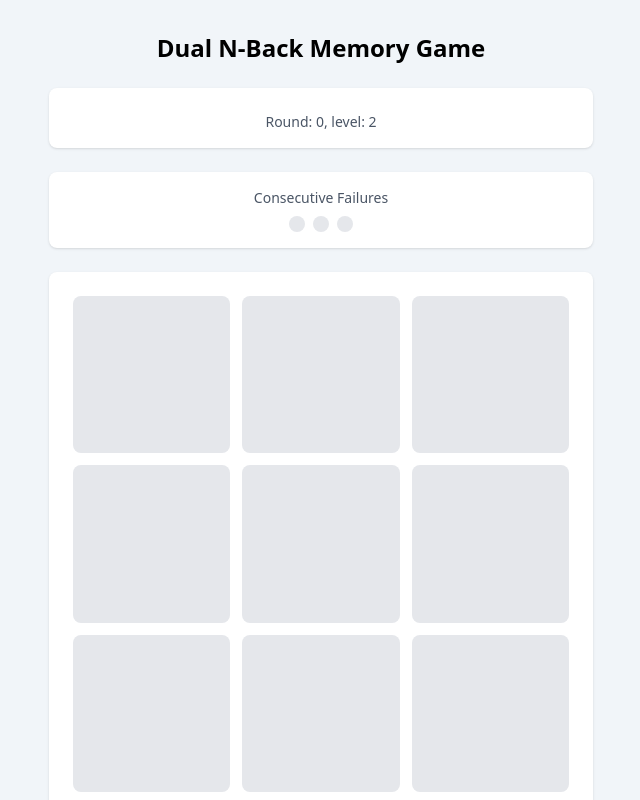
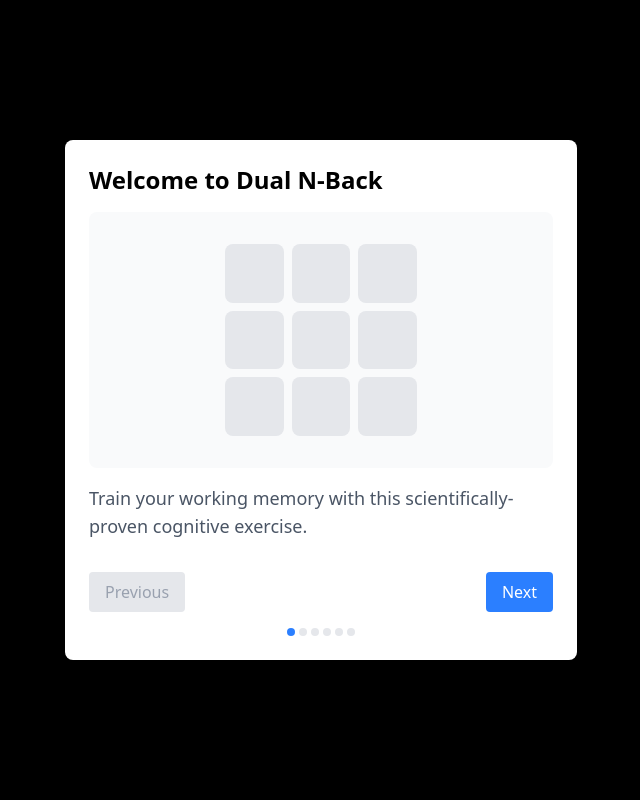
Before and after one commit to kamisch/dual-n-back, a React (Vite) app in the folder client/: page / in a window 1280 px wide. Shown: the top 800 px of the page, without its empty margins (319-959 px from the left). Built offline with nearby package versions, Linux system fonts and the light colour scheme.

Commit message:
added onboarding

```diff
--- a/client/src/components/NBack.jsx
+++ b/client/src/components/NBack.jsx
@@ -1,5 +1,6 @@
 import React, { useState, useEffect, useCallback } from "react";
 import ProgressDisplay from "./ProgressDisplay";
+import OnboardingTutorial from "./OnboardingTutorial";
 import { StimuliGenerator } from "../utils/StimuliGenerator";
 import { LEVEL_REQUIREMENTS } from '../constants/levelRequirements';
 
@@ -9,7 +10,7 @@ const NBackGame = () => {
   const [activeSound, setActiveSound] = useState(null);
   const [score, setScore] = useState({ position: 0, sound: 0 });
   const [currentRound, setCurrentRound] = useState(0);
-  const [nBack, setNBack] = useState(2); // Start at n=1
+  const [nBack, setNBack] = useState(1); // Start at n=1
   const [timeLeft, setTimeLeft] = useState(1);
   const [consecutiveFailures, setConsecutiveFailures] = useState(0);
   const [showProgressModal, setShowProgressModal] = useState(false);
@@ -20,7 +21,18 @@ const NBackGame = () => {
     sound: false,
     checked: false, // Flag to track if we've checked this round's matches
   });
-
+  const [currentRoundClicks, setCurrentRoundClicks] = useState({
+    position: false,
+    sound: false,
+  });
+  const [showOnboarding, setShowOnboarding] = useState(() => {
+    // Check if user has seen onboarding before
+    return !localStorage.getItem('hasSeenOnboarding');
+  });
+  const handleOnboardingComplete = () => {
+    setShowOnboarding(false);
+    localStorage.setItem('hasSeenOnboarding', 'true');
+  };
   const [stats, setStats] = useState({
     position: {
       correct: 0,
@@ -108,13 +120,6 @@ const NBackGame = () => {
       handleGameEnd(true);
     }
   };
-
-  const generateStimuli = () => {
-    const position = Math.floor(Math.random() * 9);
-    const sound = LETTERS[Math.floor(Math.random() * LETTERS.length)];
-    return { position, sound };
-  };
-
   const playSound = (letter) => {
     const utterance = new SpeechSynthesisUtterance(letter.toLowerCase());
     utterance.rate = 1;
@@ -130,7 +135,6 @@ const NBackGame = () => {
       return newFailures;
     });
   };
-
   const handleSuccess = () => {
     setConsecutiveFailures(0); // Reset consecutive failures on success
   };
@@ -168,6 +172,7 @@ const NBackGame = () => {
     setCurrentRound((prev) => prev + 1);
     setTimeLeft(1);
     playSound(newStimuli.sound);
+    setCurrentRoundClicks({ position: false, sound: false });
   }, [stimuliGenerator, currentRound, nBack, currentMatches, handleFailure]);
 
   const resetGameState = () => {
@@ -197,33 +202,50 @@ const NBackGame = () => {
   const handleMatch = (type) => {
     if (currentRound < nBack || !stimuliGenerator) return;
 
-    // Allow for both position and sound matches
-    if (type === "both") {
-      const positionIsMatch = currentMatches.position;
-      const soundIsMatch = currentMatches.sound;
+    const isMatch = currentMatches[type];
 
-      if (positionIsMatch && soundIsMatch) {
-        // Handle successful dual match
-        updateStats("position", true);
-        updateStats("sound", true);
+    // Mark this type as clicked for current round
+    setCurrentRoundClicks(prev => ({
+      ...prev,
+      [type]: true
+    }));
+
+    // Check if both buttons have been clicked
+    const otherType = type === 'position' ? 'sound' : 'position';
+    const bothClicked = currentRoundClicks[otherType];
+
+    if (bothClicked) {
+      // Handle as a dual match attempt
+      const bothMatch = currentMatches.position && currentMatches.sound;
+      if (bothMatch) {
+        // Success - both were actual matches
+        updateStats('position', true);
+        updateStats('sound', true);
         handleSuccess();
         checkProgression();
       } else {
-        handleFailure(); // Wrong dual match guess
+        // Failure - user thought both matched but they didn't
+        handleFailure();
       }
-      return;
-    }
-
+      // Reset clicks for next round
+      setCurrentRoundClicks({ position: false, sound: false });
+    } else {
       // Single match handling
-    const isMatch = currentMatches[type];
       updateStats(type, isMatch);
-
       if (isMatch) {
         handleSuccess();
         checkProgression();
       } else {
         handleFailure();
       }
+    }
+
+    // Mark this type of match as checked
+    setCurrentMatches(prev => ({
+      ...prev,
+      [type]: false,
+      checked: true,
+    }));
   };
 
   const updateStats = (type, isMatch) => {
@@ -273,6 +295,10 @@ const NBackGame = () => {
 
   return (
     <div className="min-h-screen bg-slate-100 flex flex-col items-center py-8">
+       <OnboardingTutorial
+        isOpen={showOnboarding}
+        onClose={handleOnboardingComplete}
+      />
       <ProgressDisplay
         isOpen={showProgressModal}
         stats={stats}
@@ -287,27 +313,6 @@ const NBackGame = () => {
         <h1 className="text-2xl font-bold text-center mb-6">
           Dual N-Back Memory Game
         </h1>
-
-        {/* Current Letter */}
-        <div className="bg-white p-4 rounded-lg shadow text-center mb-6">
-          <p className="text-sm text-gray-600 mt-2">
-            Round: {currentRound}, level: {nBack}
-          </p>
-        </div>
-        {/* Failures Counter */}
-        <div className="bg-white p-4 rounded-lg shadow text-center mb-6">
-          <p className="text-sm text-gray-600">Consecutive Failures</p>
-          <div className="flex justify-center gap-2 mt-2">
-            {[...Array(MAX_FAILURES)].map((_, index) => (
-              <div
-                key={index}
-                className={`w-4 h-4 rounded-full ${
-                  index < consecutiveFailures ? "bg-red-500" : "bg-gray-200"
-                }`}
-              />
-            ))}
-          </div>
-        </div>
 
         {/* Game Grid */}
         <div className="bg-white p-6 rounded-lg shadow mb-6">
@@ -329,6 +334,28 @@ const NBackGame = () => {
             ))}
           </div>
         </div>
+        <div className="flex justify-between mb-4 px-2">
+          <p className="text-sm text-gray-600">
+            Round: {currentRound}
+          </p>
+          <div className="text-center">
+          <p className="text-xs text-gray-600">Consecutive Failures</p>
+          <div className="flex justify-center gap-2 mt-2">
+            {[...Array(MAX_FAILURES)].map((_, index) => (
+              <div
+                key={index}
+                className={`w-4 h-4 rounded-full ${
+                  index < consecutiveFailures ? "bg-red-500" : "bg-gray-200"
+                }`}
+              />
+            ))}
+          </div>
+        </div>
+          <p className="text-sm text-gray-600">
+          Level: {nBack}
+
+          </p>
+         </div>
 
         {/* Game Controls */}
         <div className="space-y-4">
@@ -347,28 +374,25 @@ const NBackGame = () => {
                   ? "Try Again"
                   : "Start Game"}
               </button>
+
             </div>
+
           ) : (
-            <div className="grid grid-cols-3 gap-3">
+            <div className="grid grid-cols-2 gap-3">
               <button
                 onClick={() => handleMatch("position")}
-                className="py-3 bg-blue-500 hover:bg-blue-600 text-white rounded-lg shadow transition-colors"
+                className="py-3 bg-gray-500 hover:bg-blue-600 text-white rounded-lg shadow transition-colors"
               >
                 Position Match
               </button>
               <button
-                onClick={() => handleMatch("both")}
-                className="py-3 bg-green-500 hover:bg-green-600 text-white rounded-lg shadow transition-colors"
-              >
-                Both Match
-              </button>
-              <button
                 onClick={() => handleMatch("sound")}
-                className="py-3 bg-purple-500 hover:bg-purple-600 text-white rounded-lg shadow transition-colors"
+                className="py-3 bg-gray-500 hover:bg-purple-600 text-white rounded-lg shadow transition-colors"
               >
                 Sound Match
               </button>
             </div>
+
           )}
         </div>
       </div>
--- /dev/null
+++ b/client/src/components/OnboardingTutorial.jsx
@@ -0,0 +1,229 @@
+import React, { useState } from 'react';
+
+const OnboardingTutorial = ({ isOpen, onClose }) => {
+  const [currentStep, setCurrentStep] = useState(0);
+
+  const renderVisualExample = (step) => {
+    switch (step) {
+      case 0: // Welcome
+        return (
+          <div className="grid grid-cols-3 gap-2 w-48 h-48">
+            {[...Array(9)].map((_, i) => (
+              <div key={i} className="bg-gray-200 rounded-lg transition-colors duration-300" />
+            ))}
+          </div>
+        );
+
+      case 1: // How it works
+        return (
+          <div className="grid grid-cols-3 gap-2 w-48 h-48">
+            {[...Array(9)].map((_, i) => (
+              <div
+                key={i}
+                className={`rounded-lg transition-colors duration-300 ${
+                  i === 4 ? 'bg-blue-500 flex items-center justify-center text-white text-xl font-bold' : 'bg-gray-200'
+                }`}
+              >
+              </div>
+            ))}
+          </div>
+        );
+
+      case 2: // Position matching
+        return (
+          <div className="space-y-4">
+            <div className="flex gap-8 items-center">
+              <div className="grid grid-cols-3 gap-2 w-32 h-32">
+                {[...Array(9)].map((_, i) => (
+                  <div
+                    key={i}
+                    className={`rounded-lg ${i === 4 ? 'bg-blue-500' : 'bg-gray-200'}`}
+                  />
+                ))}
+              </div>
+              <div className="text-4xl">→</div>
+              <div className="grid grid-cols-3 gap-2 w-32 h-32">
+                {[...Array(9)].map((_, i) => (
+                  <div
+                    key={i}
+                    className={`rounded-lg ${i === 4 ? 'bg-blue-500' : 'bg-gray-200'}`}
+                  />
+                ))}
+              </div>
+            </div>
+            <div className="flex justify-center">
+              <button className="px-4 py-2 bg-blue-500 text-white rounded-lg">
+                Position Match
+              </button>
+            </div>
+          </div>
+        );
+
+      case 3: // Sound matching
+        return (
+          <div className="space-y-4">
+            <div className="flex gap-8 items-center justify-center">
+              <div className="w-16 h-16 bg-gray-100 rounded-lg flex items-center justify-center text-2xl font-bold">
+                A
+              </div>
+              <div className="text-4xl">→</div>
+              <div className="w-16 h-16 bg-gray-100 rounded-lg flex items-center justify-center text-2xl font-bold">
+                A
+              </div>
+            </div>
+            <div className="flex justify-center">
+              <button className="px-4 py-2 bg-purple-500 text-white rounded-lg">
+                Sound Match
+              </button>
+            </div>
+          </div>
+        );
+
+      case 4: // Double matching
+        return (
+          <div className="space-y-4">
+            <div className="flex gap-8 items-center">
+              <div className="grid grid-cols-3 gap-2 w-32 h-32">
+                {[...Array(9)].map((_, i) => (
+                  <div
+                    key={i}
+                    className={`rounded-lg ${i === 4 ? 'bg-blue-500 flex items-center justify-center text-white font-bold' : 'bg-gray-200'}`}
+                  >
+                  </div>
+                ))}
+              </div>
+              <div className="text-4xl">→</div>
+              <div className="grid grid-cols-3 gap-2 w-32 h-32">
+                {[...Array(9)].map((_, i) => (
+                  <div
+                    key={i}
+                    className={`rounded-lg ${i === 4 ? 'bg-blue-500 flex items-center justify-center text-white font-bold' : 'bg-gray-200'}`}
+                  >
+                  </div>
+                ))}
+              </div>
+            </div>
+            <div className="flex justify-center gap-4">
+              <button className="px-4 py-2 bg-blue-500 text-white rounded-lg">
+                Position Match
+              </button>
+              <button className="px-4 py-2 bg-purple-500 text-white rounded-lg">
+                Sound Match
+              </button>
+            </div>
+          </div>
+        );
+
+      case 5: // Leveling up
+        return (
+          <div className="space-y-4 text-center">
+            <div className="flex justify-center items-center gap-4">
+              <div className="p-4 bg-gray-100 rounded-lg">
+                <div className="text-xl font-bold">1-Back</div>
+                <div className="text-sm text-gray-500">Previous Step</div>
+              </div>
+              <div className="text-2xl">→</div>
+              <div className="p-4 bg-blue-100 rounded-lg">
+                <div className="text-xl font-bold">2-Back</div>
+                <div className="text-sm text-gray-500">Two Steps Back</div>
+              </div>
+              <div className="text-2xl">→</div>
+              <div className="p-4 bg-purple-100 rounded-lg">
+                <div className="text-xl font-bold">3-Back</div>
+                <div className="text-sm text-gray-500">Three Steps Back</div>
+              </div>
+            </div>
+          </div>
+        );
+
+      default:
+        return null;
+    }
+  };
+
+  const steps = [
+    {
+      title: "Welcome to Dual N-Back",
+      content: "Train your working memory with this scientifically-proven cognitive exercise.",
+    },
+    {
+      title: "How It Works",
+      content: "You'll see a grid where squares light up and hear letters. Your task is to remember both the positions and sounds from N steps ago.",
+    },
+    {
+      title: "Position Matching",
+      content: "If the current position matches the position from N steps ago, click 'Position Match'.",
+    },
+    {
+      title: "Sound Matching",
+      content: "If the current letter matches the letter from N steps ago, click 'Sound Match'.",
+    },
+    {
+      title: "Double Matching",
+      content: "Sometimes both position and sound match! Click both buttons when this happens.",
+    },
+    {
+      title: "Leveling Up",
+      content: "Start with 1-Back and progress to higher levels as you improve. Each level increases the number of steps to remember.",
+    }
+  ];
+
+  if (!isOpen) return null;
+
+  return (
+    <div className="fixed inset-0 bg-black bg-opacity-50 flex items-center justify-center p-4 z-50">
+      <div className="bg-white rounded-lg shadow-xl p-6 max-w-lg w-full">
+        <h2 className="text-2xl font-bold mb-4">{steps[currentStep].title}</h2>
+
+        <div className="bg-gray-50 rounded-lg p-8 mb-4 flex items-center justify-center min-h-[250px]">
+          {renderVisualExample(currentStep)}
+        </div>
+
+        <p className="text-gray-600 text-lg mb-8">{steps[currentStep].content}</p>
+
+        <div className="flex justify-between">
+          <button
+            onClick={() => setCurrentStep(prev => Math.max(0, prev - 1))}
+            className={`px-4 py-2 rounded ${
+              currentStep === 0
+                ? 'bg-gray-200 text-gray-400'
+                : 'bg-blue-500 text-white hover:bg-blue-600'
+            }`}
+            disabled={currentStep === 0}
+          >
+            Previous
+          </button>
+
+          {currentStep < steps.length - 1 ? (
+            <button
+              onClick={() => setCurrentStep(prev => prev + 1)}
+              className="px-4 py-2 bg-blue-500 text-white rounded hover:bg-blue-600"
+            >
+              Next
+            </button>
+          ) : (
+            <button
+              onClick={onClose}
+              className="px-4 py-2 bg-green-500 text-white rounded hover:bg-green-600"
+            >
+              Start Playing
+            </button>
+          )}
+        </div>
+
+        <div className="mt-4 flex justify-center gap-1">
+          {steps.map((_, index) => (
+            <div
+              key={index}
+              className={`w-2 h-2 rounded-full ${
+                index === currentStep ? 'bg-blue-500' : 'bg-gray-200'
+              }`}
+            />
+          ))}
+        </div>
+      </div>
+    </div>
+  );
+};
+
+export default OnboardingTutorial;
--- a/client/src/components/ProgressDisplay.jsx
+++ b/client/src/components/ProgressDisplay.jsx
@@ -87,7 +87,7 @@ const ProgressDisplay = ({
               onClick={onExit}
               className="w-full py-2 bg-gray-500 hover:bg-gray-600 text-white rounded-lg transition-colors"
             >
-              Save & Exit
+              Exit
             </button>
           </div>
         </div>
```
Also changed, not shown: 1 other file (tests, documents, lock files or other folders). Lines whose indentation alone changed are shown as unchanged.
